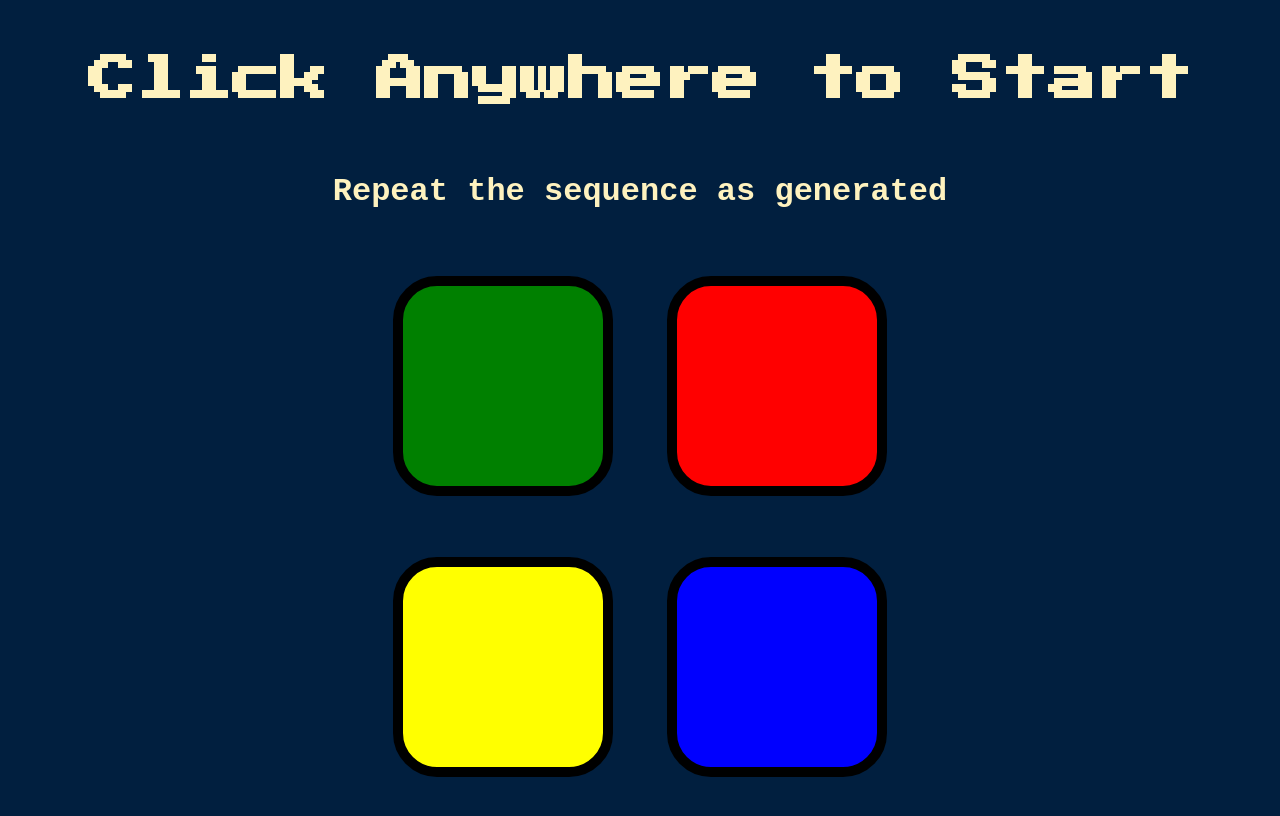
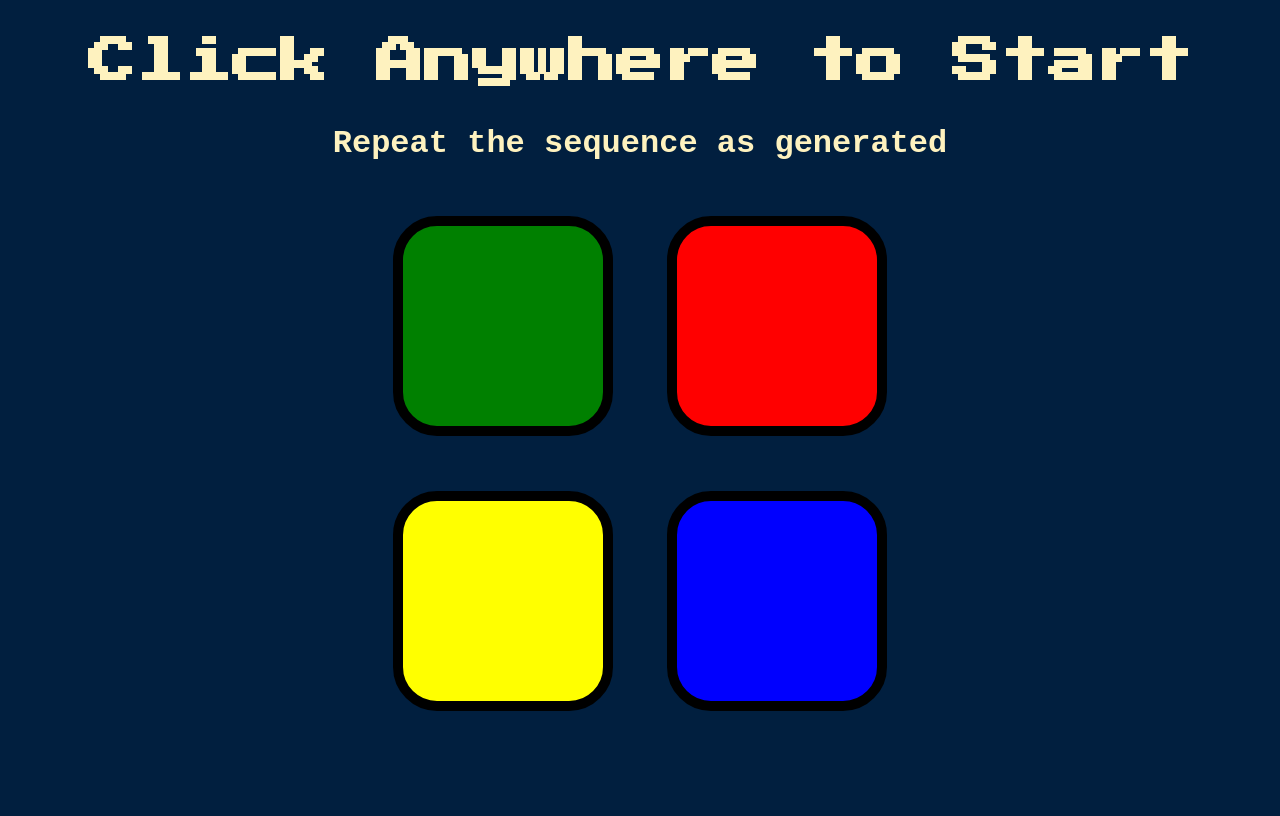
Before and after one commit to shrivitocorleone/simon-mobile, a plain HTML site: page index.html in a window 1280 px wide. Drawn offline with nearby package versions, Linux system fonts and the light colour scheme.

Commit message:
added line height

```diff
--- a/styles.css
+++ b/styles.css
@@ -1,28 +1,25 @@
 body {
   text-align: center;
   background-color: #011F3F;
-line-height: 2;
+  line-height: 1.25;
 }
 
 #level-title {
   font-family: 'Press Start 2P', cursive;
   font-size: 3rem;
-  margin:  % 0 0;
   color: #FEF2BF;
 }
 
-#instructions{
+#instructions {
   font-family: monospace;
   font-size: 2rem;
   color: #FEF2BF;
-
 }
 
 .container {
   display: block;
   width: 50%;
   margin: auto;
-
 }
 
 .btn {
```
